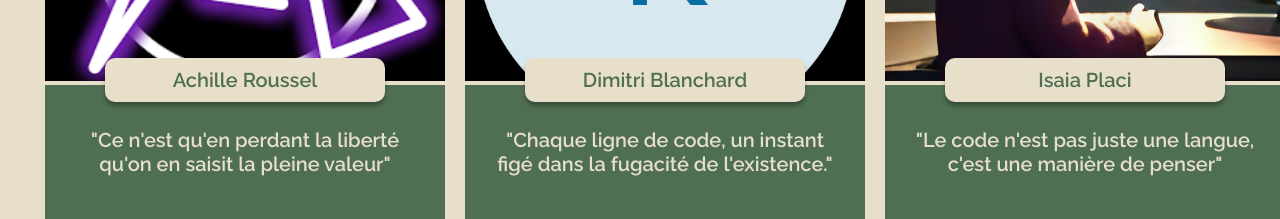
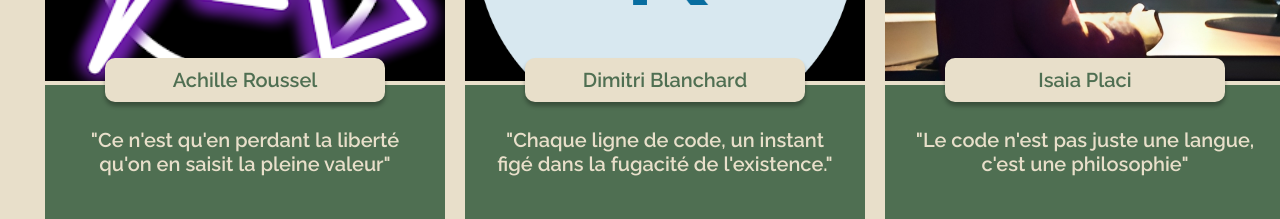
Before and after one commit to RecyLife/WebSite, a plain HTML site: page index.html in a window 1280 px wide. Shown: the part 5140-5359 px from the top of the page. Drawn offline with Linux system fonts and the light colour scheme.

Commit message:
Update member card description for Isaia Placi

```diff
--- a/index.html
+++ b/index.html
@@ -203,7 +203,7 @@
                         <img src="./images/members/isaia.jpeg" alt="Photo de Isaia Placi" class="member-photo">
                         <h3 class="member-name">Isaia Placi</h3>
                     </div>
-                    <p class="member-description">"Le code n'est pas juste une langue, c'est une manière de penser"</p>
+                    <p class="member-description">"Le code n'est pas juste une langue, c'est une philosophie"</p>
                     <button class="member-button" onclick="window.location.href='https://placi.dyn.mk'">Visiter</button>
                 </div>
                 <div class="member-card">
```
